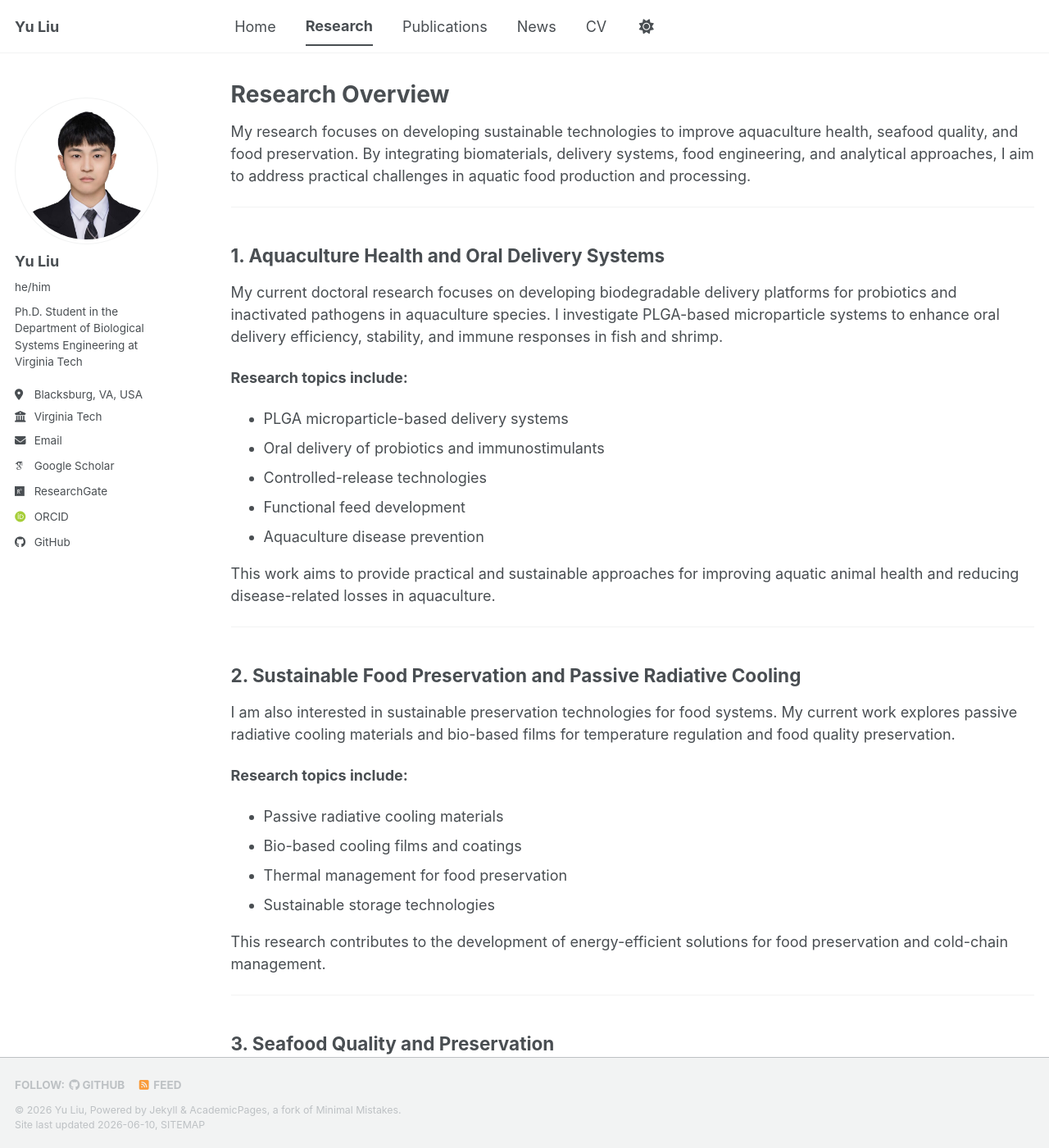
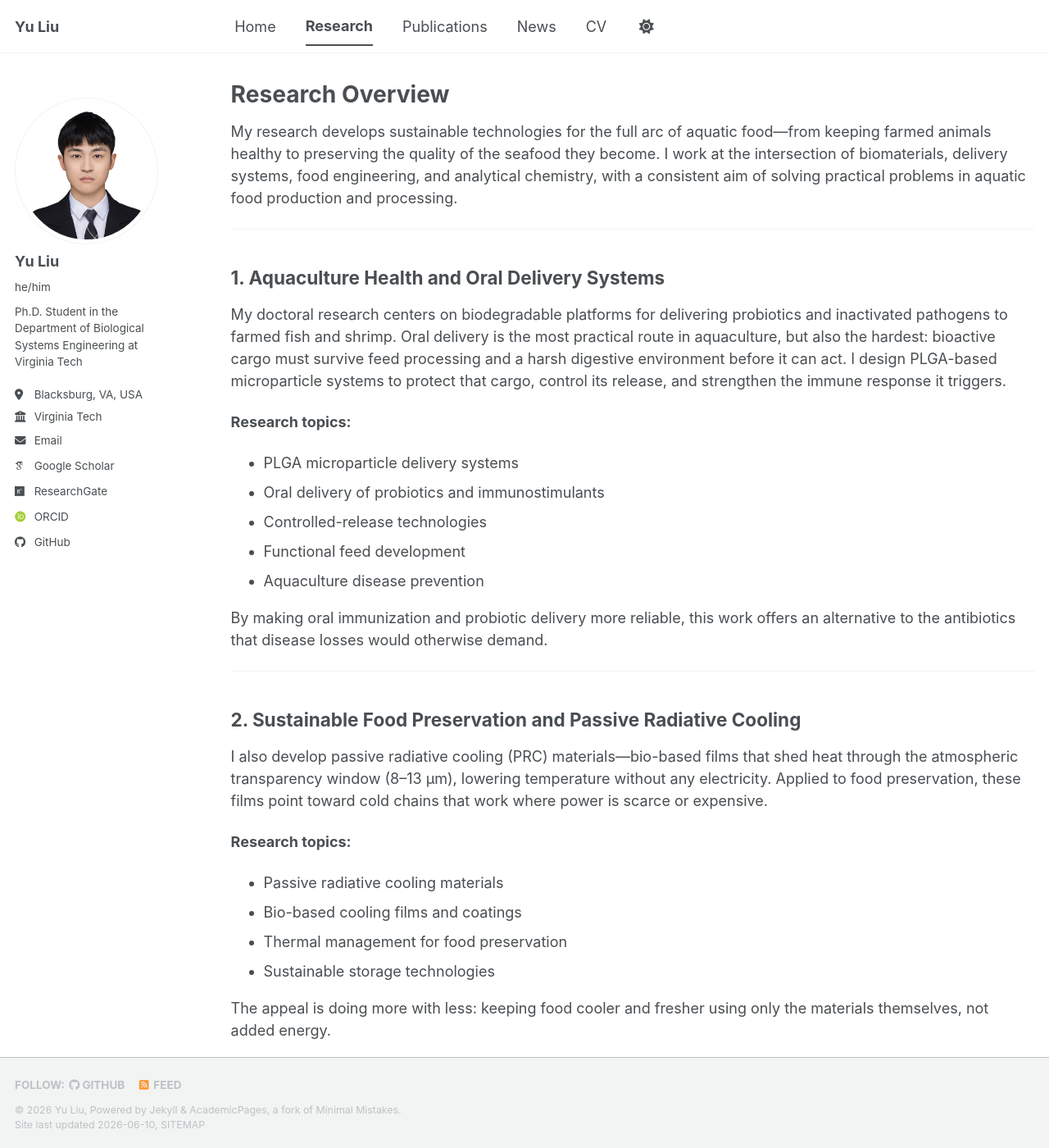
Before and after one commit to yuliu0322/yuliu0322.github.io, a Jekyll site: the page built from _pages/research.md, in a window 1280 px wide and 1400 px high. Shown: the whole window at 82% size. Built offline with Jekyll 4.4.1, drawn with Linux system fonts in a browser that asks for light colours; some web fonts are replaced; a script bundle is joined from its source files by our own code; library files that are not in the unit come from our copies; some of the changed text lies outside the part shown.

Commit message:
Update research.md

```diff
--- a/_pages/research.md
+++ b/_pages/research.md
@@ -5,68 +5,64 @@ permalink: /research/
 author_profile: true
 ---
 
-My research focuses on developing sustainable technologies to improve aquaculture health, seafood quality, and food preservation. By integrating biomaterials, delivery systems, food engineering, and analytical approaches, I aim to address practical challenges in aquatic food production and processing.
+My research develops sustainable technologies for the full arc of aquatic food—from keeping farmed animals healthy to preserving the quality of the seafood they become. I work at the intersection of biomaterials, delivery systems, food engineering, and analytical chemistry, with a consistent aim of solving practical problems in aquatic food production and processing.
 
 ---
 
 ## 1. Aquaculture Health and Oral Delivery Systems
 
-My current doctoral research focuses on developing biodegradable delivery platforms for probiotics and inactivated pathogens in aquaculture species. I investigate PLGA-based microparticle systems to enhance oral delivery efficiency, stability, and immune responses in fish and shrimp.
+My doctoral research centers on biodegradable platforms for delivering probiotics and inactivated pathogens to farmed fish and shrimp. Oral delivery is the most practical route in aquaculture, but also the hardest: bioactive cargo must survive feed processing and a harsh digestive environment before it can act. I design PLGA-based microparticle systems to protect that cargo, control its release, and strengthen the immune response it triggers.
 
-**Research topics include:**
+**Research topics:**
+- PLGA microparticle delivery systems
+- Oral delivery of probiotics and immunostimulants
+- Controlled-release technologies
+- Functional feed development
+- Aquaculture disease prevention
 
-* PLGA microparticle-based delivery systems
-* Oral delivery of probiotics and immunostimulants
-* Controlled-release technologies
-* Functional feed development
-* Aquaculture disease prevention
-
-This work aims to provide practical and sustainable approaches for improving aquatic animal health and reducing disease-related losses in aquaculture.
+By making oral immunization and probiotic delivery more reliable, this work offers an alternative to the antibiotics that disease losses would otherwise demand.
 
 ---
 
 ## 2. Sustainable Food Preservation and Passive Radiative Cooling
 
-I am also interested in sustainable preservation technologies for food systems. My current work explores passive radiative cooling materials and bio-based films for temperature regulation and food quality preservation.
+I also develop passive radiative cooling (PRC) materials—bio-based films that shed heat through the atmospheric transparency window (8–13 μm), lowering temperature without any electricity. Applied to food preservation, these films point toward cold chains that work where power is scarce or expensive.
 
-**Research topics include:**
+**Research topics:**
+- Passive radiative cooling materials
+- Bio-based cooling films and coatings
+- Thermal management for food preservation
+- Sustainable storage technologies
 
-* Passive radiative cooling materials
-* Bio-based cooling films and coatings
-* Thermal management for food preservation
-* Sustainable storage technologies
-
-This research contributes to the development of energy-efficient solutions for food preservation and cold-chain management.
+The appeal is doing more with less: keeping food cooler and fresher using only the materials themselves, not added energy.
 
 ---
 
 ## 3. Seafood Quality and Preservation
 
-My previous research focused on seafood quality, flavor development, and preservation of shellfish products. This work investigated quality changes during processing and storage and evaluated preservation strategies for oysters and mussels.
+Earlier in my training I studied how the quality and flavor of shellfish change during processing, storage, and live preservation, and which strategies best extend shelf life for oysters and mussels.
 
-**Research topics include:**
+**Research topics:**
+- Shellfish quality evaluation
+- Seafood preservation technologies
+- Flavor-related quality changes
+- Live storage and shelf-life extension
 
-* Shellfish quality evaluation
-* Seafood preservation technologies
-* Flavor-related quality changes
-* Live storage and shelf-life extension
-
-These studies provide insights into maintaining seafood quality and extending product shelf life during storage and distribution.
+This work gave me a working understanding of how processing decisions ripple through to the flavor and freshness a consumer actually experiences.
 
 ---
 
 ## 4. Environmental Stressors and Seafood Safety
 
-My master's research examined the effects of microplastic contamination on marine bivalves and seafood quality, providing insights into environmental stress responses and food safety concerns.
+My master's research examined how microplastic contamination affects marine bivalves and the safety of the seafood they yield, using metabolomic and proteomic tools to read out the animals' stress responses.
 
-**Research topics include:**
+**Research topics:**
+- Microplastic contamination in shellfish
+- Environmental stress physiology
+- Seafood safety assessment
+- Depuration and mitigation strategies
 
-* Microplastic contamination in shellfish
-* Environmental stress physiology
-* Seafood safety assessment
-* Depuration and mitigation strategies
-
-This work contributes to a better understanding of emerging environmental contaminants and their impacts on aquatic food systems.
+These studies linked an emerging contaminant to measurable changes in shellfish physiology and quality—and tested whether depuration can mitigate them.
 
 ---
 
```
